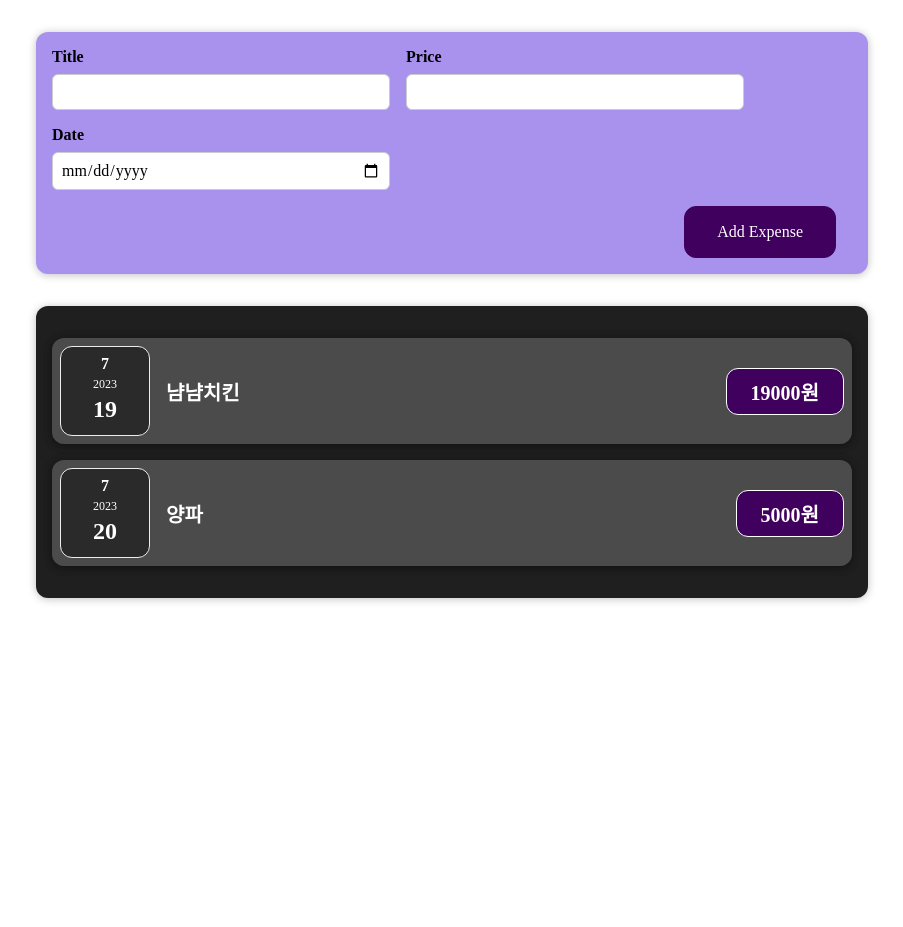
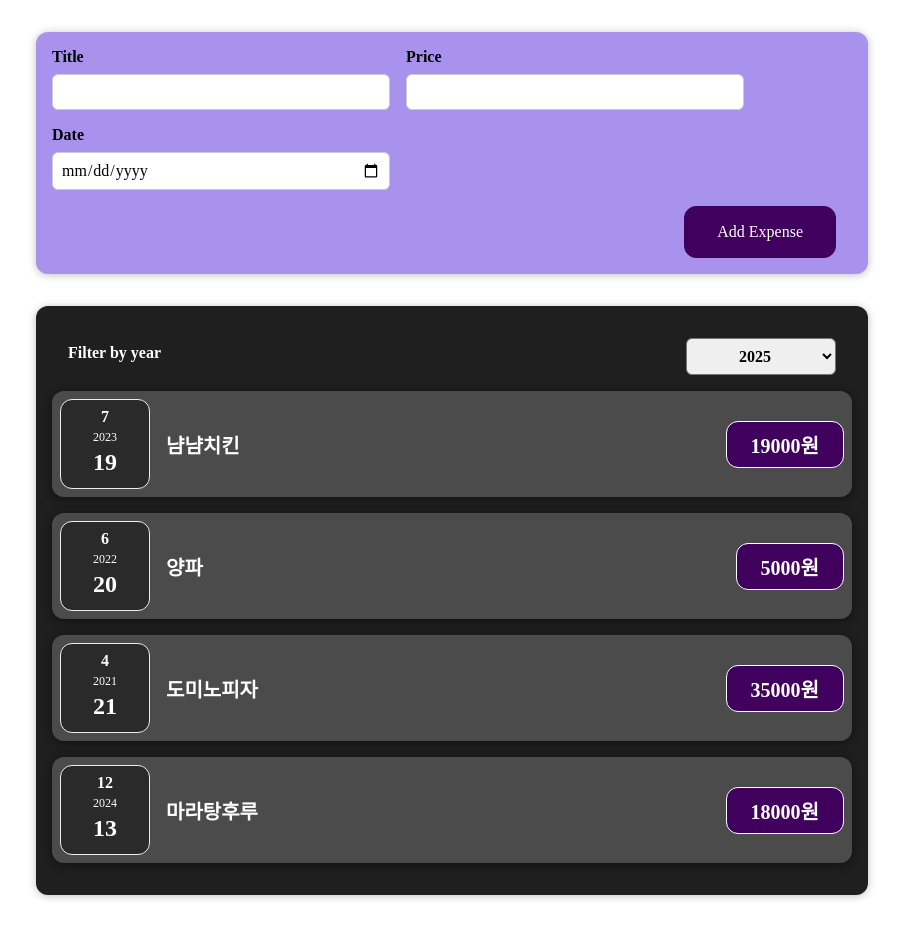
Before and after one commit to HanJongKyun/react-study202504, a React (Vite) app: page / in a window 1280 px wide. Shown: the whole page, without its empty margins (188-1091 px from the left). Before the commit the page ends 800 px from the top, so only its background shows below. Built offline with nearby package versions, Linux system fonts and the light colour scheme.

Commit message:
ExpenseFilter 작성 중...

```diff
--- a/src/App.jsx
+++ b/src/App.jsx
@@ -6,15 +6,27 @@ import Bye from './components/Bye';
 import ExpenseItem from './components/expenses/ExpenseItem';
 import NewExpense from './components/newExpense/NewExpense';
 import ExpenseForm from './components/newExpense/ExpenseForm';
+import ExpenseFilter from './components/expenses/ExpenseFilter';
+import Card from './UI/Card';
 
 function App() {
   const expenses = [
     { id: 1, title: '냠냠치킨', price: 19000, date: new Date(2023, 6, 19) },
-    { id: 2, title: '양파', price: 5000, date: new Date(2023, 6, 20) },
+    { id: 2, title: '양파', price: 5000, date: new Date(2022, 5, 20) },
+    { id: 3, title: '도미노피자', price: 35000, date: new Date(2021, 3, 21) },
+    { id: 4, title: '마라탕후루', price: 18000, date: new Date(2024, 11, 13) },
   ];
 
   // 지출 객체 배열을 상태변수로 관리 (변화가 생기면 렌더링 대상으로 삼기 위해)
   const [expenseList, setExpenseList] = useState(expenses);
+
+  // 선택된 연도값 상태 관리 -> 연도가 바뀌면 렌더링 다시하고 싶으니까!
+  const [filteredYear, setFilteredYear] = useState(
+    new Date().getFullYear().toString(),
+  );
+
+  // 자식 컴포넌트인 ExpenseFilter에게 내려줄 함수
+  const filterChangeHandler = (selectedYear) => {};
 
   // 자식 컴포넌트의 데이터를 부모 컴포넌트에서 받아내는 방법. (props drilling)
   const addExpenseHandler = (newEx) => {
@@ -30,7 +42,8 @@ function App() {
   return (
     <>
       <NewExpense onAddExpense={addExpenseHandler} />
-      <div className='expenses'>
+      <Card className='expenses'>
+        <ExpenseFilter onChangeFilter={filterChangeHandler} />
         {expenseList.map((item) => (
           <ExpenseItem
             key={item.id} // 반복문을 통해 같은 컴포넌트를 표현할 때, 각각을 구분할 수 있게 해 주는 props
@@ -39,7 +52,7 @@ function App() {
             date={item.date}
           />
         ))}
-      </div>
+      </Card>
     </>
   );
 }
--- /dev/null
+++ b/src/components/expenses/ExpenseFilter.css
@@ -0,0 +1,24 @@
+.expenses-filter {
+  color: white;
+  padding: 0 1rem;
+}
+
+.expenses-filter__control {
+  display: flex;
+  width: 100%;
+  align-items: center;
+  justify-content: space-between;
+  margin: 1rem 0;
+}
+
+.expenses-filter label {
+  font-weight: bold;
+  margin-bottom: 0.5rem;
+}
+
+.expenses-filter select {
+  font: inherit;
+  padding: 0.5rem 3rem;
+  font-weight: bold;
+  border-radius: 6px;
+}
--- /dev/null
+++ b/src/components/expenses/ExpenseFilter.jsx
@@ -0,0 +1,26 @@
+import React from 'react';
+import './ExpenseFilter.css';
+
+const ExpenseFilter = ({ onchangeFilter }) => {
+  const dropdownChangeHandler = (e) => {
+    // 선택된 년도를 필터링할 곳으로 보내자 -> App.jsx -> 부모 -> 함수를 전달받아야 해요.
+    onchangeFilter(e.target.value);
+  };
+  return (
+    <div className='expenses-filter'>
+      <div className='expenses-filter__control'>
+        <label>Filter by year</label>
+        <select>
+          <option value='2025'>2025</option>
+          <option value='2024'>2024</option>
+          <option value='2023'>2023</option>
+          <option value='2022'>2022</option>
+          <option value='2021'>2021</option>
+          <option value='2020'>2020</option>
+        </select>
+      </div>
+    </div>
+  );
+};
+
+export default ExpenseFilter;
```
